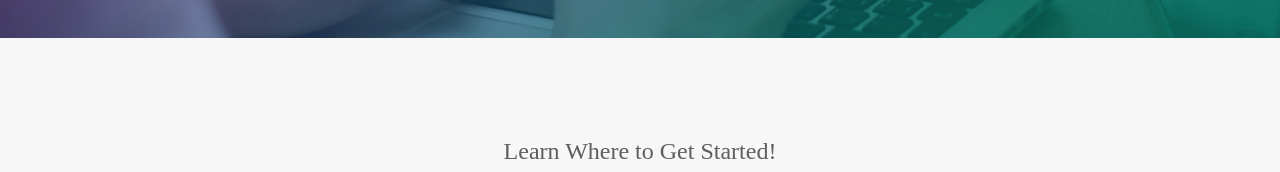
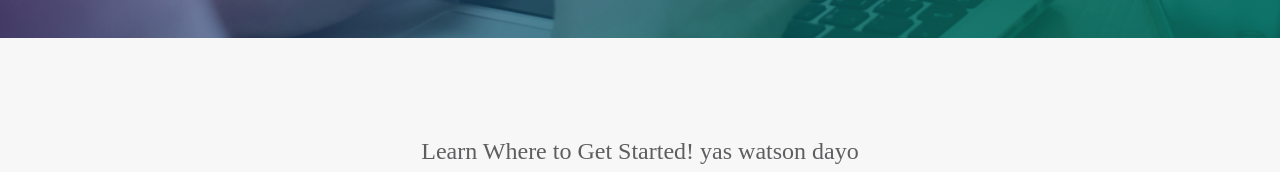
Before and after one commit to Watsondayo/Watsondayo.github.io, a plain HTML site: page index.html in a window 1280 px wide. Shown: the part 628-800 px from the top of the page. Drawn offline with Linux system fonts and the light colour scheme.

Commit message:
Update index.html

```diff
--- a/index.html
+++ b/index.html
@@ -36,7 +36,7 @@
   <div class="lesson-wrapper">
     <div class="container">
       <div class="heading">
-        <h2>Learn Where to Get Started!</h2>
+        <h2>Learn Where to Get Started! yas watson dayo</h2>
       </div>
       <div class="lessons">
         <div class="lesson">
```
